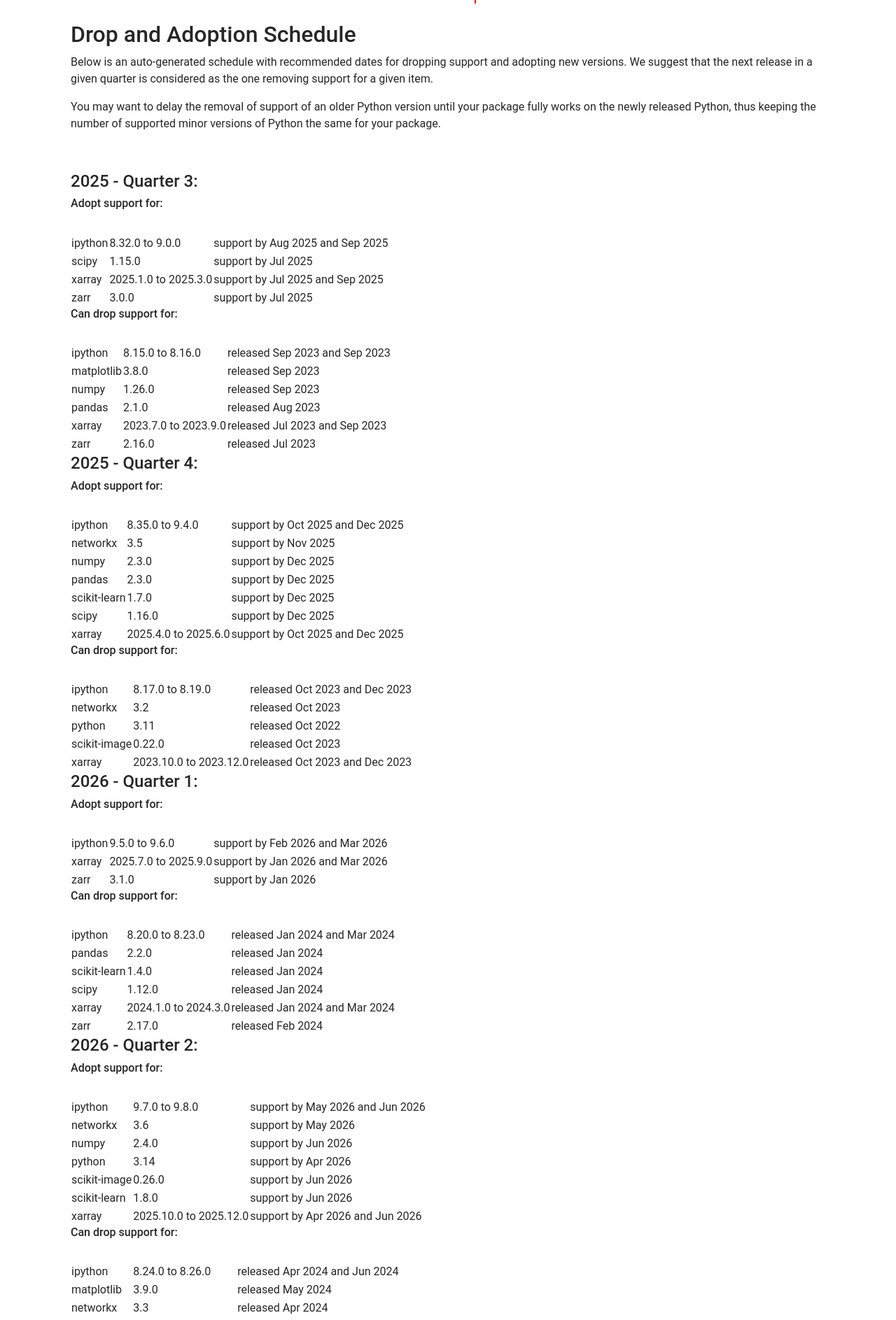
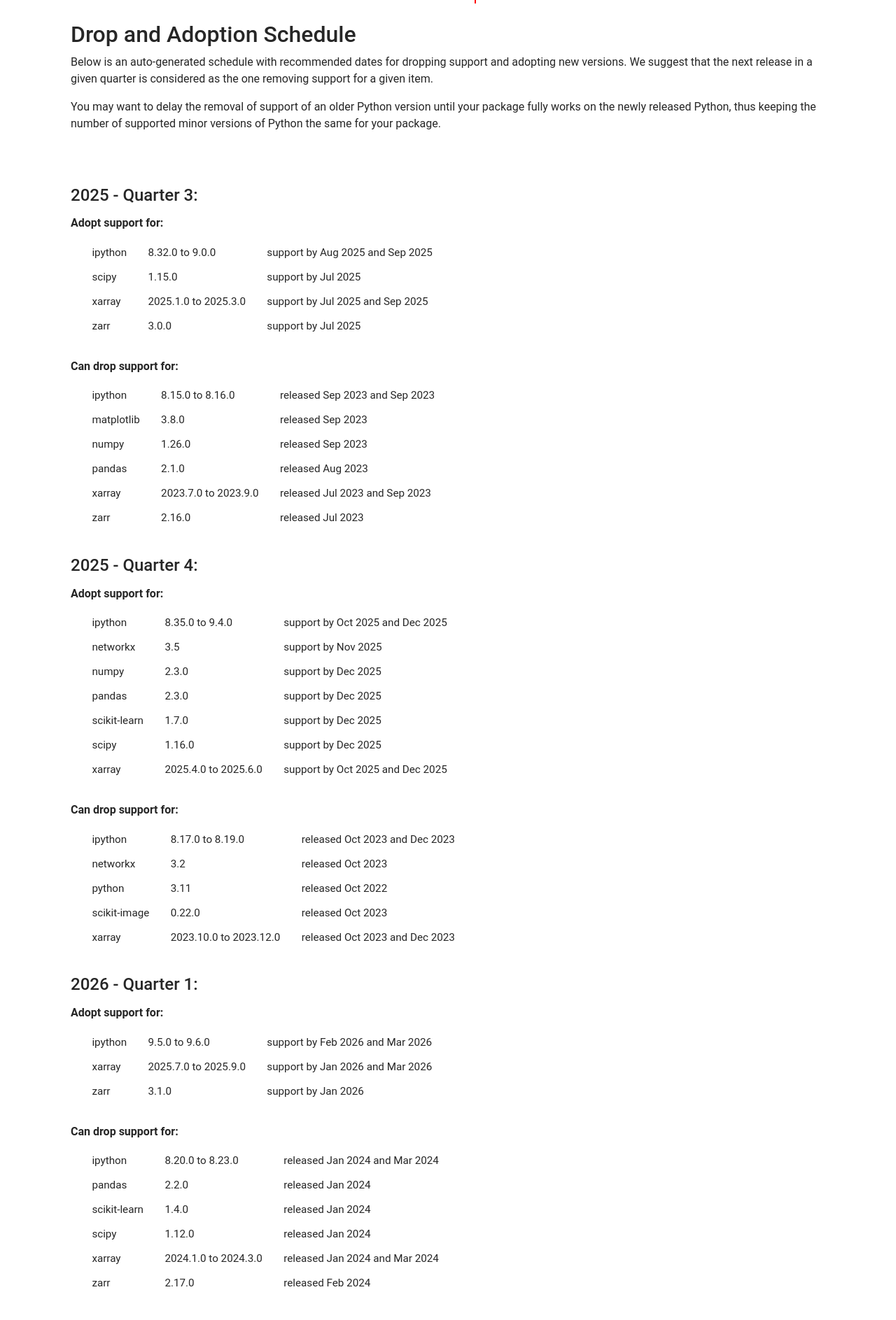
Before and after one commit to heliophysicsPy/heliophysicsPy.github.io, a Jekyll site: the page built from _pages/docs/phep-3-support-schedule.md, in a window 1280 px wide. Shown: the part 3444-5331 px from the top of the page at 70% size. Built offline with Jekyll 4.4.1, drawn with Linux system fonts in a browser that asks for light colours; nearby versions of some CDN libraries.

Commit message:
Improve Drop and Adoption Schedule formatting

```diff
--- a/_pages/docs/phep-3-support-schedule.md
+++ b/_pages/docs/phep-3-support-schedule.md
@@ -35,7 +35,9 @@
 
 <br>
 
+<div class="schedule-table" markdown="1">
 {% include_relative phep-3/schedule.md %}
+</div>
 
 ---
 
--- a/css/custom.css
+++ b/css/custom.css
@@ -403,3 +403,34 @@
   padding-top: 10px;
   padding-bottom: 0px;
 }
+
+/* Markdown table styling for PHEP schedule tables */
+.schedule-table table {
+  border-collapse: collapse;
+  margin: 1em 0 2em 2em;
+  font-size: 0.95em;
+  border: none;
+}
+
+.schedule-table thead {
+  display: none;
+}
+
+.schedule-table th,
+.schedule-table td {
+  padding: 0.4em 2em 0.4em 0;
+  text-align: left;
+  vertical-align: top;
+  border: none;
+}
+
+.schedule-table h4 {
+  margin-top: 1.5em;
+  margin-bottom: 0.5em;
+}
+
+.schedule-table h6 {
+  margin-top: 1em;
+  margin-bottom: 0.5em;
+  font-weight: 600;
+}
```
